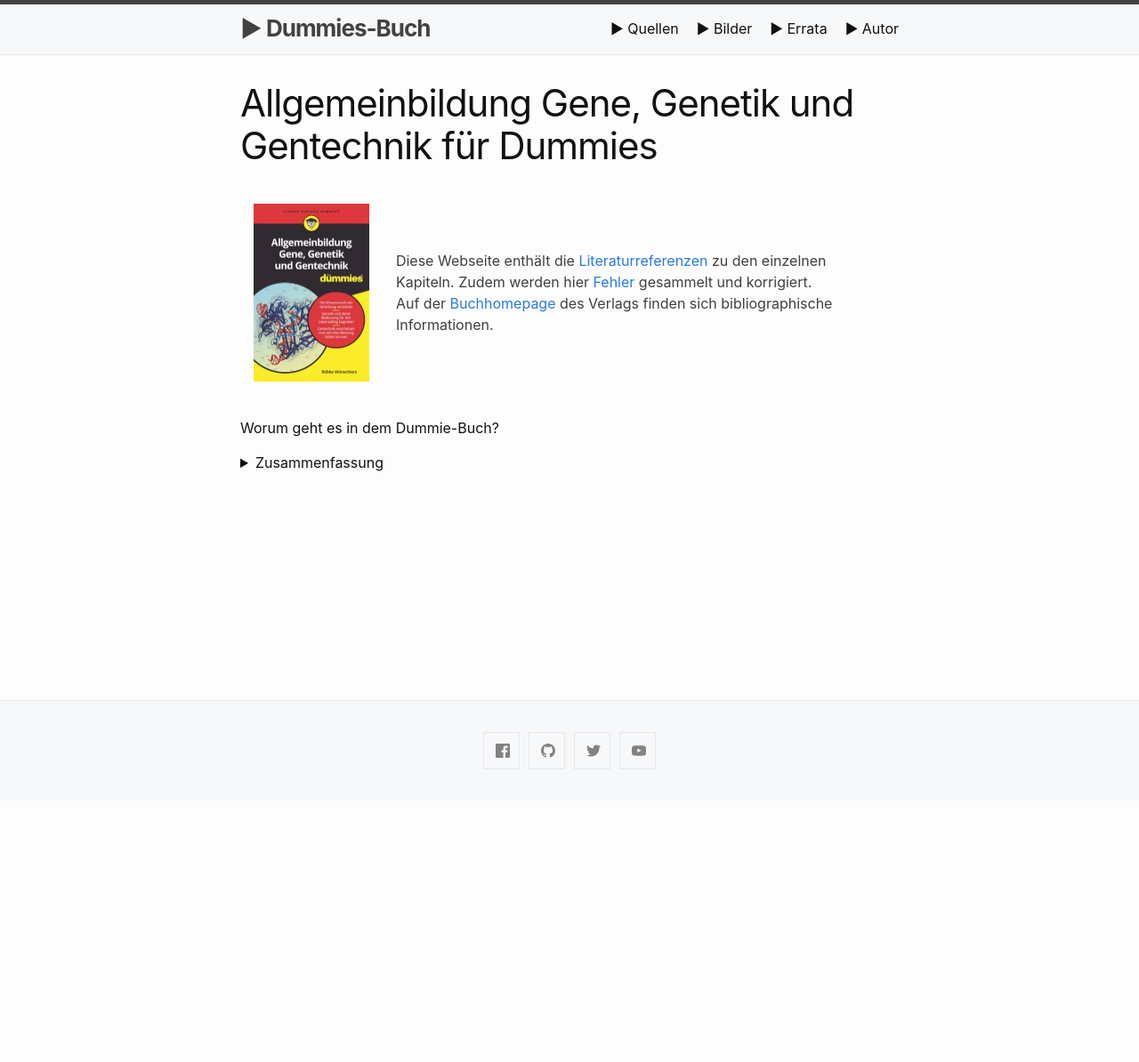
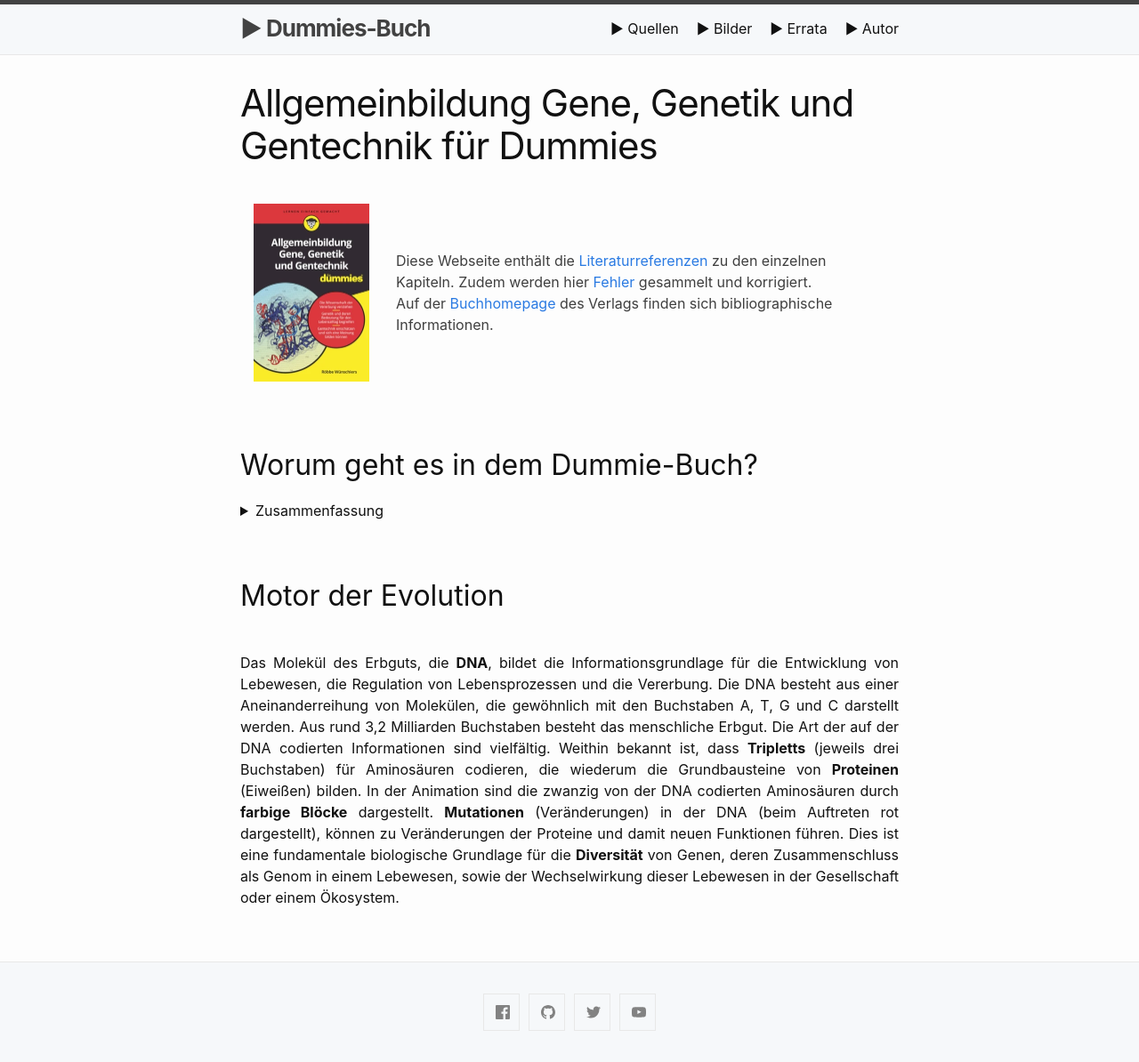
Before and after one commit to awkologist/dummie, a Jekyll site: the page built from index.md, in a window 1280 px wide. Shown: the whole page at 89% size. Built offline with Jekyll 4.4.1, drawn with Linux system fonts in a browser that asks for light colours; Markdown is read by kramdown in place of the engine named in the settings; before the commit the page ends 900 px from its top, so only the background shows below that.

Commit message:
Update index.md

```diff
--- a/index.md
+++ b/index.md
@@ -16,7 +16,7 @@
   </tr>
  </table>
 
-Worum geht es in dem Dummie-Buch?
+## Worum geht es in dem Dummie-Buch?
 
 <details>
   <summary>Zusammenfassung</summary>
@@ -25,4 +25,14 @@
 
   Dieses Buch ist kein typisches Fach- oder Sachbuch und dennoch soll es Sie in ein Fachgebiet einführen. Ich setzte wenig biologisches Wissen voraus, eigentlich nur **Grundwissen** aus der Schulzeit. Aber da fängt das Problem schon an: Wie viel Jahre hatten Sie Bio? Und wann? Egal! Ich wage es, Ihnen unter anderem neueste Erkenntnisse zur Vererbung, Methoden der Gentechnik und Theorien zur Evolution des Menschen vorzustellen. Aber ich fasse alles in einen größeren Kontext und Sie dürfen dann auch mal Sätze überspringen. Ich möchte aber erreichen, dass Sie Zusammenhänge erkennen. Nur so entsteht aus Wissen Bildung und bildet sich aus Bildung **Scientific Literacy**, wie wir heute sagen, also wissenschaftliche Kompetenz. Ich hoffe, dass auch im Fach bewanderte einige neue Aspekte kennenlernen. Die Laien entführe ich an der einen oder anderen Stelle in größere Wissenstiefen -- Sie dürfen hier ab-, aber auch wegtauchen.
 
-  </details>
+</details>
+
+## Motor der Evolution
+
+<div id="rwnomobile">
+<center>
+<script src="https://www.staff.hs-mittweida.de/~wuenschi/scripts/processing-0.6-rw.js"></script>
+<canvas datasrc="https://www.staff.hs-mittweida.de/~wuenschi/scripts/robbe-dna-mutation.pjs" width="800" height="10"></canvas>
+</center>
+<p align="justify">Das Molekül des Erbguts, die <b>DNA</b>, bildet die Informationsgrundlage für die Entwicklung von Lebewesen, die Regulation von Lebensprozessen und die Vererbung. Die DNA besteht aus einer Aneinanderreihung von Molekülen, die gewöhnlich mit den Buchstaben A, T, G und C darstellt werden. Aus rund 3,2 Milliarden Buchstaben besteht das menschliche Erbgut. Die Art der auf der DNA codierten Informationen sind vielfältig. Weithin bekannt ist, dass <b>Tripletts</b> (jeweils drei Buchstaben) für Aminosäuren codieren, die wiederum die Grundbausteine von <b>Proteinen</b> (Eiweißen) bilden. In der Animation sind die zwanzig von der DNA codierten Aminosäuren durch <b>farbige Blöcke</b> dargestellt. <b>Mutationen</b> (Veränderungen) in der DNA (beim Auftreten rot dargestellt), können zu Veränderungen der Proteine und damit neuen Funktionen führen. Dies ist eine fundamentale biologische Grundlage für die <b>Diversität</b> von Genen, deren Zusammenschluss als Genom in einem Lebewesen, sowie der Wechselwirkung dieser Lebewesen in der Gesellschaft oder einem Ökosystem.</p>
+</div>
```
